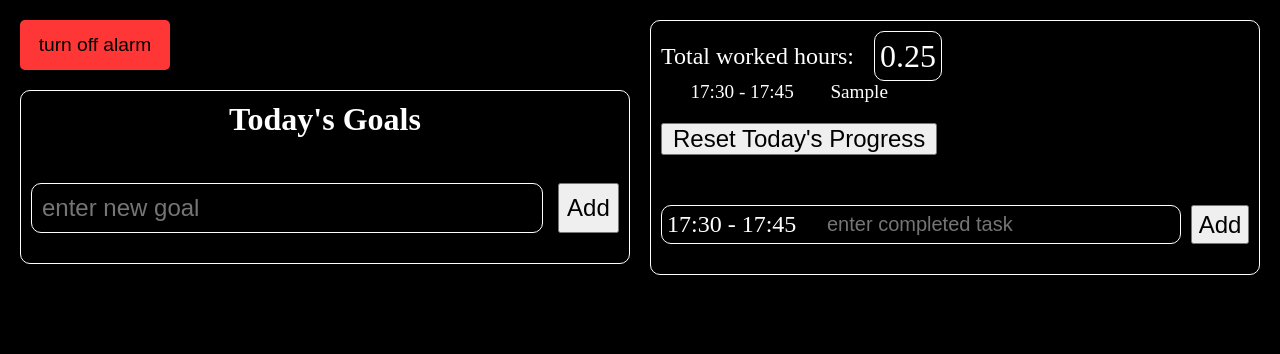
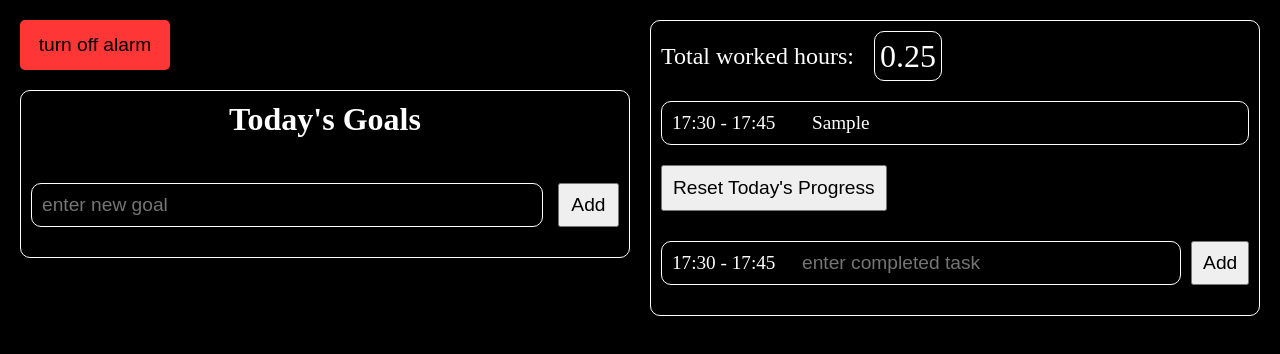
Before and after one commit to danifromecuador/we-are-what-we-repeatedly-do, a React (Vite) app: page / in a window 1280 px wide. Both pictures are taken after typing "Sample" into the empty fields and a click on the button "Add". Shown: the top 354 px of the page. Built offline with nearby package versions, Linux system fonts and the light colour scheme.

Commit message:
Make font-size smaller and auto Hide empty divs

```diff
--- a/src/alarm/styles/Alarm.css
+++ b/src/alarm/styles/Alarm.css
@@ -10,7 +10,6 @@
 }
 
 .on-off-alarm-btn {
-  background-color: transparent;
   border: none;
   cursor: pointer;
   padding: 5px;
--- a/src/task_tracker/TaskTracker.jsx
+++ b/src/task_tracker/TaskTracker.jsx
@@ -28,6 +28,8 @@ export const TaskTracker = () => {
     localStorage.setItem("completed-tasks-list", JSON.stringify(array))
   }, [array])
 
+  let waitMessageHide = waitMessage==="" ? "hide" : ""
+
   return (
     <div className="task-tracker">
       <Counter Array={array} />
@@ -38,7 +40,7 @@ export const TaskTracker = () => {
       >
         Reset Today&apos;s Progress
       </button>
-      <div className="wait-message">{waitMessage}</div>
+      <div className={`wait-message ${waitMessageHide}`}>{waitMessage}</div>
       <New Data={getData} />
     </div>
   )
--- a/src/task_tracker/components/Tasks.jsx
+++ b/src/task_tracker/components/Tasks.jsx
@@ -2,9 +2,10 @@ import PropTypes from 'prop-types'
 import '../styles/Tasks.css'
 
 export const Tasks = ({ Array }) => {
+  let classNameHide = Array.length === 0 ? "hide" : ""
 
   return (
-    <ul className="tasks">
+    <ul className={`tasks ${classNameHide}`}>
       {Array.map((e, i) => (
         <li key={i}>
           <div className='tasks-left'>{e.time_range}</div>
--- a/src/task_tracker/styles/Counter.css
+++ b/src/task_tracker/styles/Counter.css
@@ -1,6 +1,7 @@
 .task-tracker .counter {
   display: flex;
   align-items: center;
+  font-size: 1.5rem;
 }
 
 .task-tracker .counter .hours-counter {
--- a/src/task_tracker/styles/New.css
+++ b/src/task_tracker/styles/New.css
@@ -3,30 +3,30 @@
 }
 
 .task-tracker .new .current-block {
-  min-width: 150px;
+  width: 130px;
 }
 
 .task-tracker .new .current-block-input-text {
   border: 1px solid white;
   border-radius: 10px;
-  padding: 5px;
+  padding: 10px;
   width: 100%;
   margin-right: 10px;
   display: flex;
+  font-size: 1.2rem;
 }
 
 .task-tracker .new .current-block-input-text input {
-  margin-left: 10px;
   border: none;
-  width: 74%;
+  width: 70%;
   background-color: transparent;
   color: white;
-  font-size: 20px;
+  font-size: 1.2rem;
   outline: none;
 }
 
 .task-tracker .new .add-completed-task-btn {
   width: 65px;
-  font-size: 1.5rem;
+  font-size: 1.2rem;
   cursor: pointer;
 }
--- a/src/task_tracker/styles/TaskTracker.css
+++ b/src/task_tracker/styles/TaskTracker.css
@@ -3,7 +3,7 @@
   border: 1px solid white;
   border-radius: 10px;
   padding: 10px;
-  font-size: 1.5rem;
+  font-size: 1.2rem;
 }
 
 .task-tracker ul,
@@ -12,11 +12,17 @@
 }
 
 .task-tracker .delete-completed-tasks-btn {
-  font-size: 1.5rem;
-  padding: 0 10px;
+  font-size: 1.2rem;
+  padding: 10px;
   cursor: pointer;
+
 }
 
 .task-tracker .wait-message {
   padding-top: 20px;
+  color: red;
 }
+
+.task-tracker .wait-message.hide {
+  display: none;
+}
--- a/src/task_tracker/styles/Tasks.css
+++ b/src/task_tracker/styles/Tasks.css
@@ -1,7 +1,13 @@
 .task-tracker .tasks {
-  width: 90%;
-  margin: 0 auto;
-  padding-bottom: 20px;
+  width: 100%;
+  margin: 20px 0;
+  padding: 10px;
+  border: 1px solid white;
+  border-radius: 10px;
+}
+
+.task-tracker .tasks.hide {
+  display: none;
 }
 
 .task-tracker li {
--- a/src/todo/styles/Item.css
+++ b/src/todo/styles/Item.css
@@ -1,11 +1,10 @@
 .item {
   display: flex;
   justify-content: space-between;
-  font-size: 1.5rem;
 }
 
 .item .del-btn {
-  font-size: 1.5rem;
+  font-size: 1.2rem;
   width: 70px;
   cursor: pointer;
 }
--- a/src/todo/styles/New.css
+++ b/src/todo/styles/New.css
@@ -6,7 +6,7 @@
 
 .input-text {
   border: none;
-  font-size: 1.5rem;
+  font-size: 1.2rem;
   background-color: transparent;
   color: gray;
   width: 100%;
@@ -26,6 +26,6 @@
 
 .add-btn {
   width: 70px;
-  font-size: 1.5rem;
+  font-size: 1.2rem;
   cursor: pointer;
 }
```
